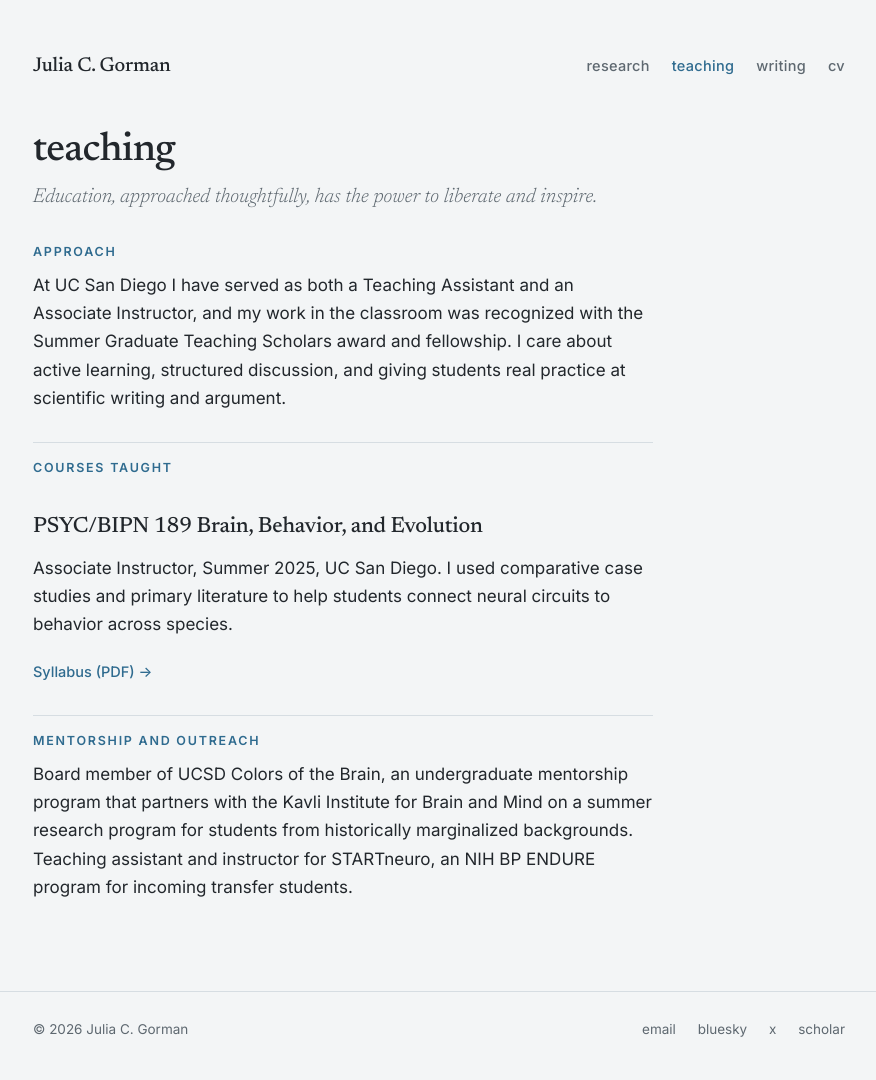
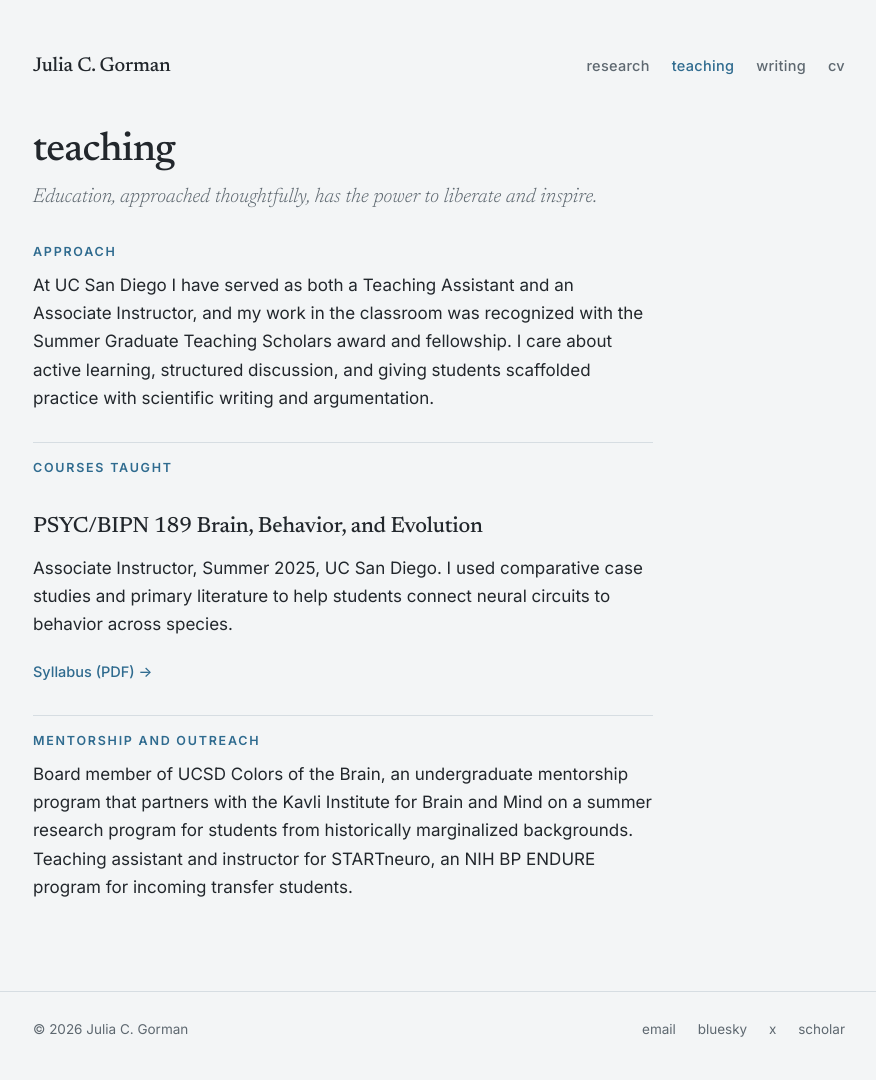
Before and after one commit to juliagorman/juliagorman.github.io, a Jekyll site: the page built from teaching.md, in a window 1280 px wide. Shown: the whole page, without its empty margins (201-1077 px from the left). Built offline with Jekyll 4.4.1, drawn with Linux system fonts in a browser that asks for light colours.

```diff
--- a/teaching.md
+++ b/teaching.md
@@ -7,7 +7,7 @@ permalink: /teaching/
 
 ## approach
 
-At UC San Diego I have served as both a Teaching Assistant and an Associate Instructor, and my work in the classroom was recognized with the Summer Graduate Teaching Scholars award and fellowship. I care about active learning, structured discussion, and giving students real practice at scientific writing and argument.
+At UC San Diego I have served as both a Teaching Assistant and an Associate Instructor, and my work in the classroom was recognized with the Summer Graduate Teaching Scholars award and fellowship. I care about active learning, structured discussion, and giving students scaffolded practice with scientific writing and argumentation.
 
 ## courses taught
 
```
